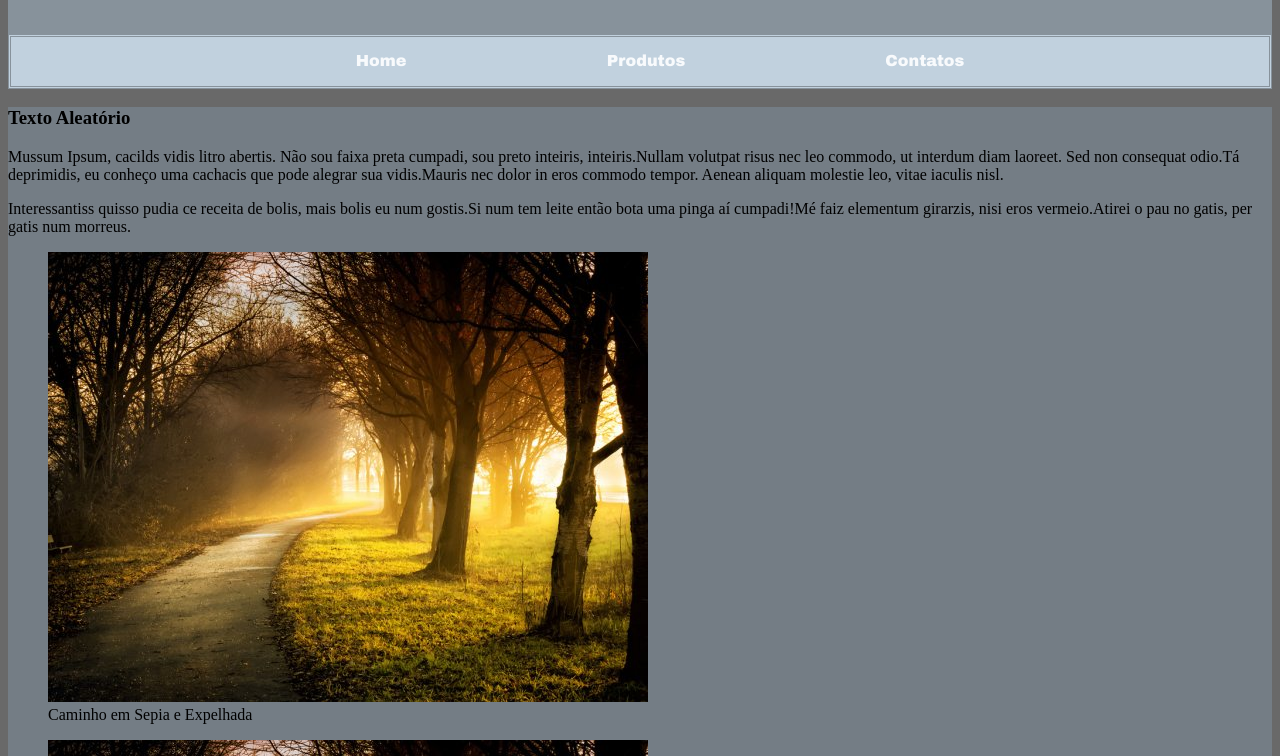
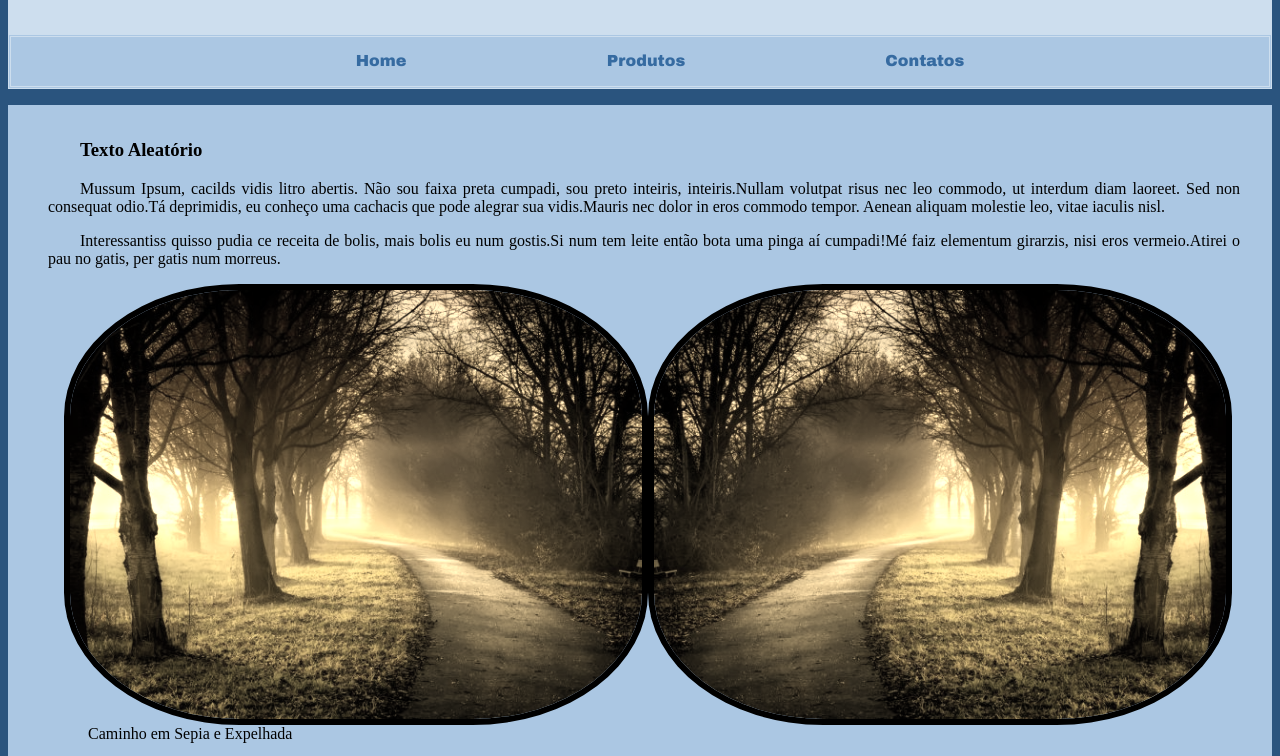
Before and after one commit to MauroBHjr/SenacDevN211frontEndAula06, a plain HTML site: page index.html in a window 1280 px wide. Shown: the part 147-903 px from the top of the page. Drawn offline with Linux system fonts and the light colour scheme.

Commit message:
trabalhando com os filtors de imagem e class no css

```diff
--- a/estilo.css
+++ b/estilo.css
@@ -1,9 +1,10 @@
 /* comentário no CSS */
 body{
-	background-color: DimGrey; /* Professor optou por LightGrey */
+	background-color: #ABC7E3; /* Professor optou por LightGrey */
+	background-color: #2A547E;
 }
 header{
-	background-color: #87929B;
+	background-color: #CDDEEE;
 	color: white;
 	font-family: Verdana;
 	height: 10rem;
@@ -16,9 +17,9 @@ header{
 	text-shadow: 4px 4px 8px #000000;
 }
 nav{
-	background-color: #C1D1DE;
-	border: 0.2rem double #87929B;
-	color: #87929B;
+	background-color: #ABC7E3;
+	border: 0.2rem double #CDDEEE;
+	color: #CDDEEE;
 	text-align: center;
 	font-family: Arial Black;
 }
@@ -29,10 +30,35 @@ nav ul li{
 }
 nav a{
 	text-decoration: none;
-	color: #F8FAFC;
+	color: #366BA1;
 }
 .main{
+	background-color: #ABC7E3;
+	height: auto;
+	margin: auto;
+}
 
-	background-color: #747D85;
+.artigo{
+	margin-left: 2.5rem;
+	margin-right: 2rem;
+	margin-top: 1rem;
+	padding-top: 1rem;
+	text-align: justify;
+	text-indent: 2rem;
+}
 
+.figura{
+	margin-left: 5rem;
 }
+/* ref cor https://colors.artyclick.com/color-shades-finder/?color=#C1D1DE */
+
+.sepia{
+	width: 50%;
+	height: 50%;
+	border-radius: 30%;
+	border: 0.4rem solid black;
+	filter: sepia(80%);
+	-webkit-box-reflect: left;
+	margin-left: auto;
+	display: block;
+}
--- a/index.html
+++ b/index.html
@@ -25,7 +25,7 @@
 			</ul>
 		</nav>
 		<section class="main">
-			<article>
+			<article class="artigo">
 				<h1>
 					Texto Aleatório
 				</h1>
@@ -33,16 +33,16 @@
 
 				<p>Interessantiss quisso pudia ce receita de bolis, mais bolis eu num gostis.Si num tem leite então bota uma pinga aí cumpadi!Mé faiz elementum girarzis, nisi eros vermeio.Atirei o pau no gatis, per gatis num morreus.</p>
 			</article>
-			<figure>
-				<img src="./imagens/caminho.jpg" alt="Imagem caminho entre árvores" title="Caminho em Sepia e Espelhada"/>
+			<figure class="figura">
+				<img class="sepia" src="./imagens/caminho.jpg" alt="Imagem caminho entre árvores" title="Caminho em Sepia e Espelhada"/>
 				<figcaption>Caminho em Sepia e Expelhada</figcaption>
 			</figure>
 			<!-- Ctrl+D para duplicar -->
-			<figure>
+			<figure class="figura">
 				<img src="./imagens/caminho.jpg" alt="Imagem caminho entre árvores desfocado" title="Caminho em Desfocado"/>
 				<figcaption>Caminho Desfocado</figcaption>
 			</figure>
-			<figure>
+			<figure class="figura">
 				<img src="./imagens/caminho.jpg" alt="Imagem caminho entre árvores com sombra" title="Caminho com Sombra"/>
 				<figcaption>Caminho ecom sombra</figcaption>
 			</figure>
```
